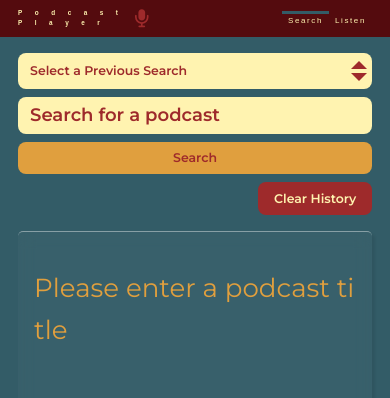
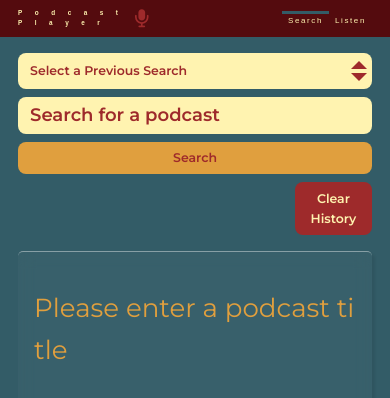
Before and after one commit to AjkinAth/podcast-player, a website: page public/index.html in a window 390 px wide. Drawn offline with Linux system fonts and the light colour scheme; a web font is replaced by a local one.

Commit message:
another css mobile fix

```diff
--- a/public/style.css
+++ b/public/style.css
@@ -267,7 +267,7 @@ img {
   background-color: var(--clr-standard-500);
   color: var(--clr-light-accent);
   @media (width < 700px) {
-    width: max-content;
+    width: min-content;
     align-self: end;
   }
 }
@@ -376,6 +376,7 @@ img {
   overflow-y: auto;
   @media (width < 500px) {
     padding: 0 0.5rem;
+    overflow-x: auto;
   }
 }
 .error {
```
